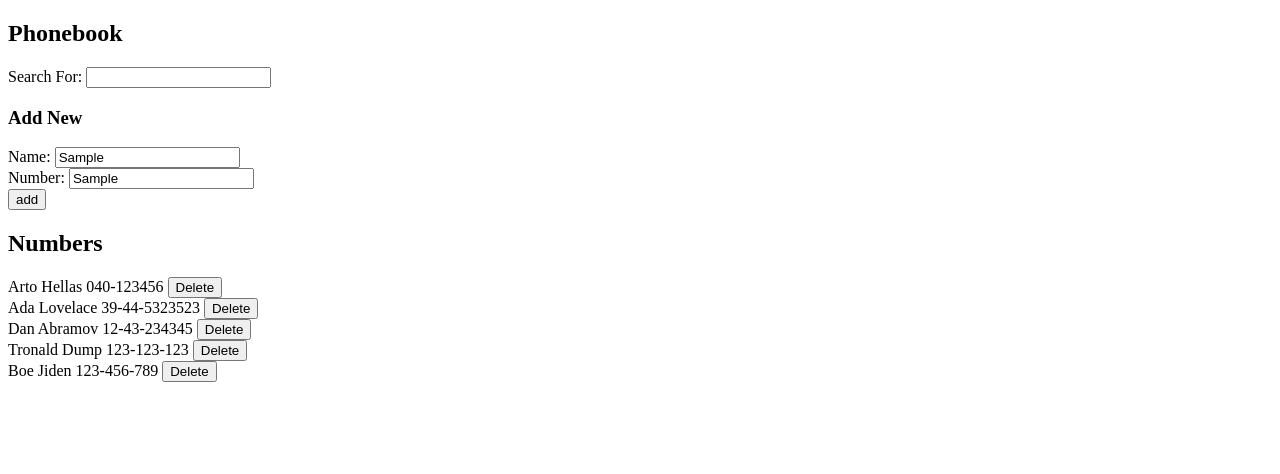
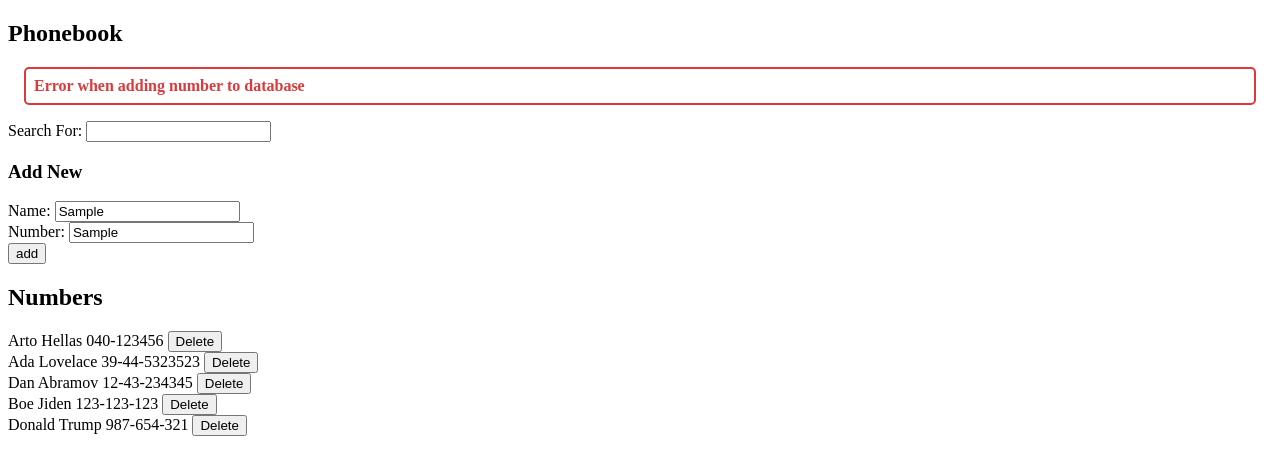
Before and after one commit to LinCie/FullStackOpen_Submissions, a React (Vite) app in the folder part2/: page / in a window 1280 px wide. Both pictures are taken after typing "Sample", "Sample" into the empty fields and a click on the button "add". Shown: the top 474 px of the page. Built offline with nearby package versions, Linux system fonts and the light colour scheme; no server answers; data requests are answered from the project's data file.

Commit message:
exercise 2.16 and 2.17 submission

```diff
--- a/part2/db.json
+++ b/part2/db.json
@@ -16,14 +16,14 @@
       "id": 3
     },
     {
-      "name": "Tronald Dump",
+      "name": "Boe Jiden",
       "number": "123-123-123",
-      "id": 5
+      "id": 4
     },
     {
-      "name": "Boe Jiden",
-      "number": "123-456-789",
-      "id": 6
+      "name": "Donald Trump",
+      "number": "987-654-321",
+      "id": 5
     }
   ]
 }
--- a/part2/src/App.jsx
+++ b/part2/src/App.jsx
@@ -6,6 +6,18 @@ import {
   deleteNumber,
   updateNumber,
 } from "./services/numbers";
+
+const Message = () => {
+  const { message, error } = useContext(MessageContext);
+
+  if (!message) {
+    return null;
+  }
+
+  const isError = error ? "error" : "success";
+
+  return <div className={`message ${isError}`}>{message}</div>;
+};
 
 const Search = ({ handleSearch, value }) => {
   return (
@@ -42,8 +54,8 @@ const Form = ({ handleSubmit, handleInputChange, inputValue }) => {
 };
 
 const DeleteButton = ({ id, name }) => {
-  const persons = useContext(PersonsContext);
-  const setPersons = useContext(SetPersonsContext);
+  const { persons, setPersons } = useContext(PersonsContext);
+  const { setMessage, setError } = useContext(MessageContext);
 
   const handleClick = async () => {
     if (
@@ -56,8 +68,12 @@ const DeleteButton = ({ id, name }) => {
 
         const newPersons = persons.filter((p) => p.id !== id);
         setPersons(newPersons);
+        setError(false);
+        setMessage(`Successfully deleted ${name} from the database!`);
       } catch (err) {
-        alert(`Error when deleting ${name} from the database`);
+        console.log(err);
+        setError(true);
+        setMessage(`Error when deleting ${name} from the database`);
       }
     }
   };
@@ -66,7 +82,7 @@ const DeleteButton = ({ id, name }) => {
 };
 
 const Numbers = ({ search }) => {
-  const persons = useContext(PersonsContext);
+  const { persons } = useContext(PersonsContext);
 
   return persons.map((person) => {
     const testName = person.name.toLowerCase();
@@ -84,12 +100,14 @@ const Numbers = ({ search }) => {
 };
 
 const PersonsContext = createContext();
-const SetPersonsContext = createContext();
+const MessageContext = createContext();
 
 const App = () => {
   const [persons, setPersons] = useState([]);
   const [inputValue, setInputValue] = useState({ name: "", number: "" });
   const [search, setSearch] = useState("");
+  const [message, setMessage] = useState(null);
+  const [error, setError] = useState(null);
 
   const handleInputChange = (e) => {
     setInputValue({
@@ -123,8 +141,15 @@ const App = () => {
           });
 
           setPersons(tempPersons);
+          setError(false);
+          setMessage(`Successfully edited ${response.name}!`);
+          setInputValue({
+            name: "",
+            number: "",
+          });
         } catch (err) {
-          alert("Errow when updating number");
+          setError(true);
+          setMessage("Errow when updating number");
         } finally {
           return;
         }
@@ -139,8 +164,11 @@ const App = () => {
         name: "",
         number: "",
       });
+      setError(false);
+      setMessage(`Successfully added ${response.name} to the database!`);
     } catch (err) {
-      alert("Error when adding number to database");
+      setError(true);
+      setMessage("Error when adding number to database");
     }
   };
 
@@ -155,7 +183,8 @@ const App = () => {
         setPersons(response);
       }
     } catch (err) {
-      alert("Error when getting data the from database");
+      setError(true);
+      setMessage("Error when getting data the from database");
     }
   };
 
@@ -165,9 +194,12 @@ const App = () => {
 
   return (
     <div>
-      <PersonsContext.Provider value={persons}>
-        <SetPersonsContext.Provider value={setPersons}>
+      <PersonsContext.Provider value={{ persons, setPersons }}>
+        <MessageContext.Provider
+          value={{ message, setMessage, error, setError }}
+        >
           <h2>Phonebook</h2>
+          <Message />
           <Search handleSearch={handleSearch} value={search} />
           <h3>Add New</h3>
           <Form
@@ -177,7 +209,7 @@ const App = () => {
           />
           <h2>Numbers</h2>
           <Numbers search={search} />
-        </SetPersonsContext.Provider>
+        </MessageContext.Provider>
       </PersonsContext.Provider>
     </div>
   );
--- /dev/null
+++ b/part2/src/global.css
@@ -0,0 +1,24 @@
+:root {
+  --color-success: #34dd5e;
+  --color-error: #db3a3a;
+}
+
+.message {
+  padding: 0.5rem;
+  margin: 1rem;
+  border-width: 2px;
+  border-radius: 5px;
+  font-size: 1rem;
+  font-weight: bold;
+  border-style: solid;
+}
+
+.success {
+  border-color: var(--color-success);
+  color: var(--color-success);
+}
+
+.error {
+  border-color: var(--color-error);
+  color: var(--color-error);
+}
```
Also changed, not shown: part2/src/main.jsx (+7 -6 lines).
